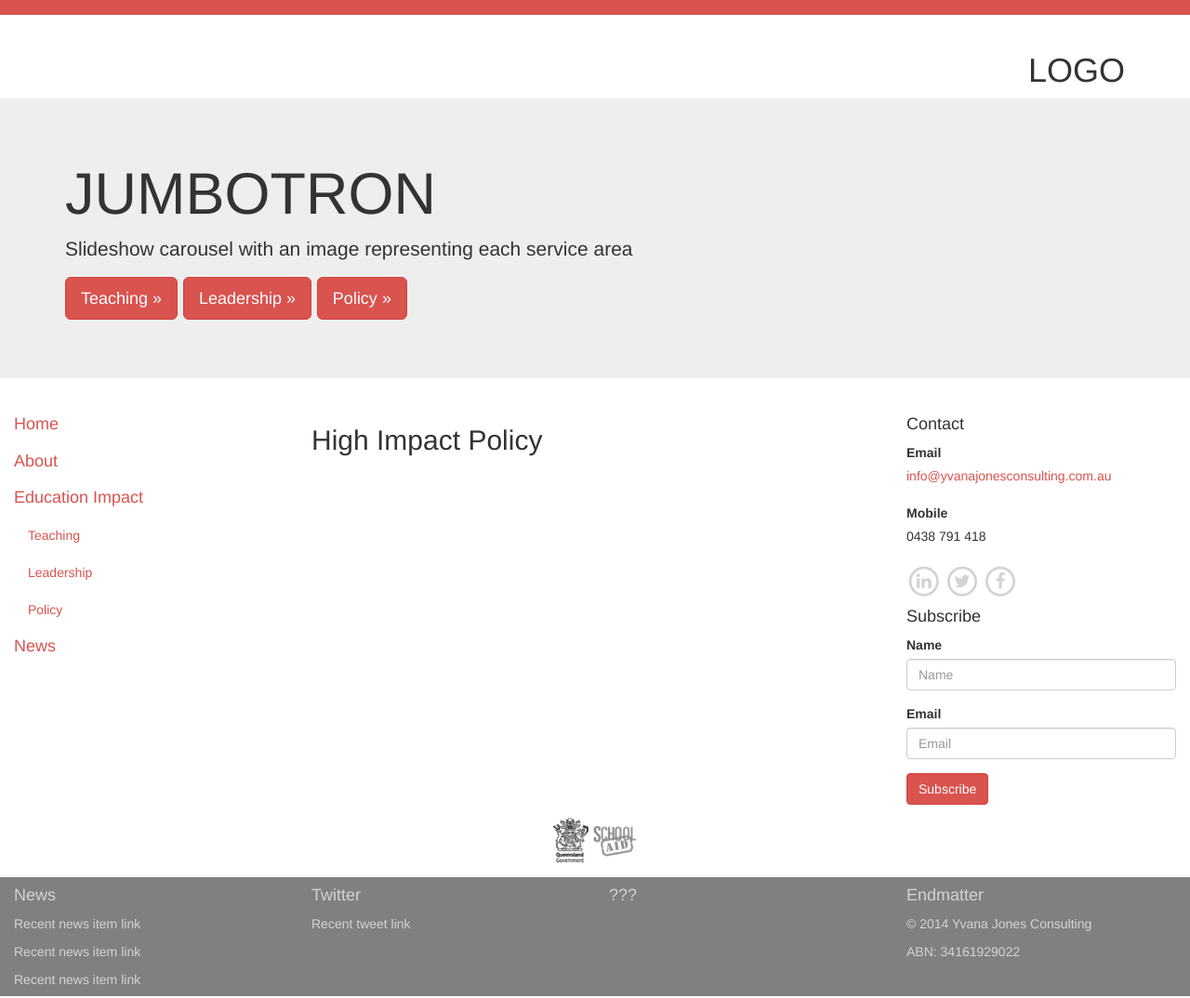
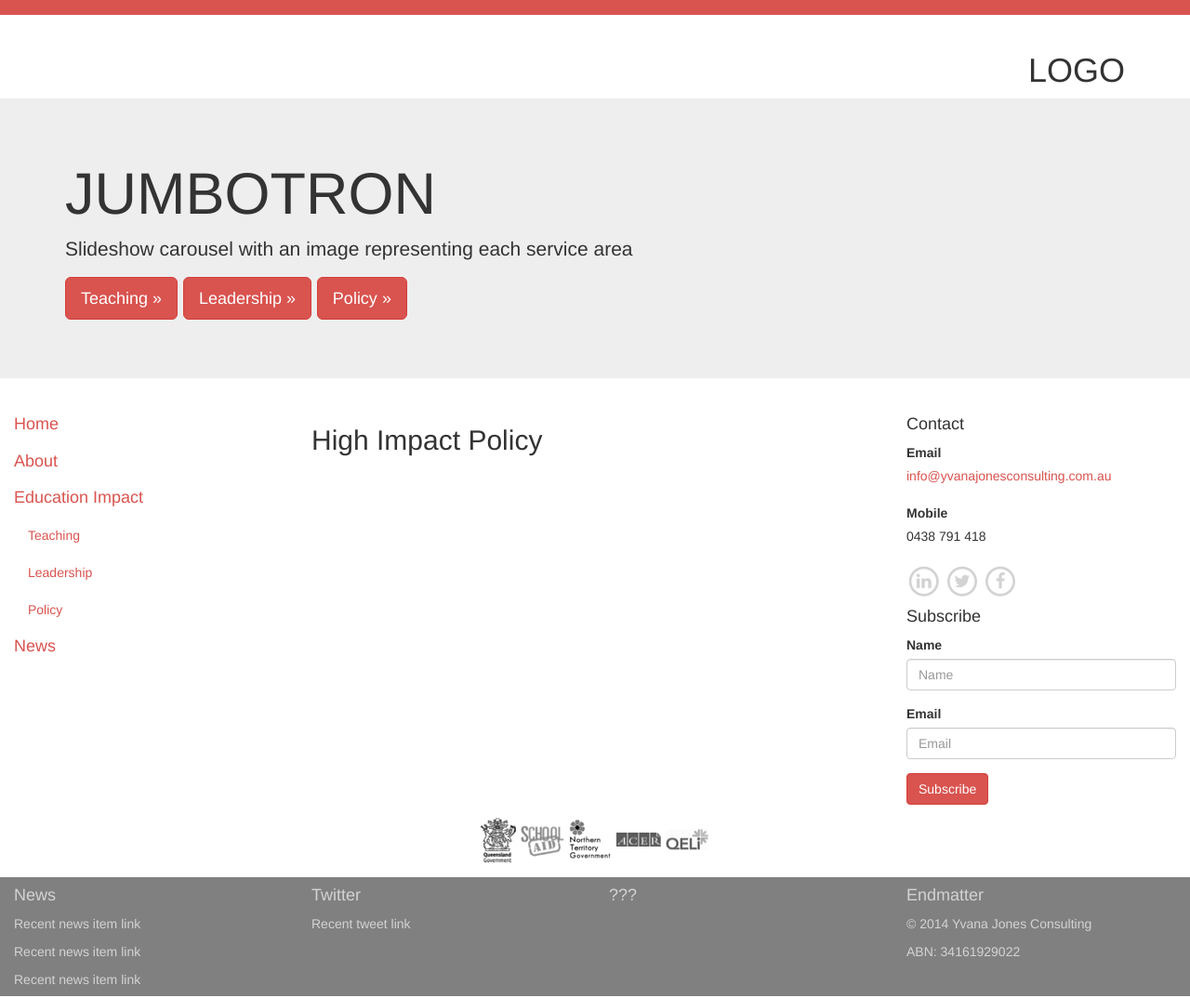
Before and after one commit to idm/idm.github.io, a Jekyll site: the page built from yjc/policy.md, in a window 1280 px wide. Shown: the whole page at 93% size. Built offline with Jekyll 4.4.1, drawn with Linux system fonts in a browser that asks for light colours; nearby versions of some CDN libraries.

Commit message:
add extra logos

```diff
--- a/_layouts/yjc.html
+++ b/_layouts/yjc.html
@@ -167,6 +167,9 @@ img {
 <div class="clients">
 <img src="qld.png" alt="Education Queensland">
 <img src="schoolaid.png" alt="School Aid">
+<img src="nt.png" alt="Education NT">
+<img src="acer.png" alt="ACER">
+<img src="qeli.png" alt="QELI">
 </div>
 <div class="container-fluid">
 <div class="row">
```
